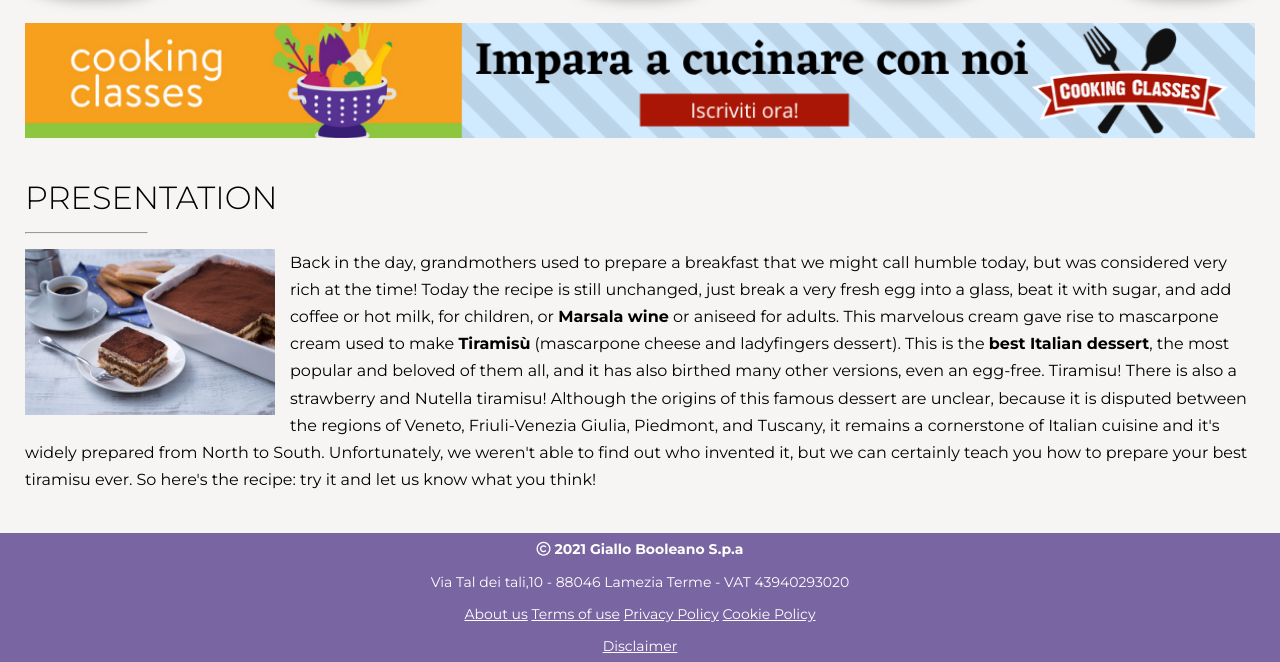
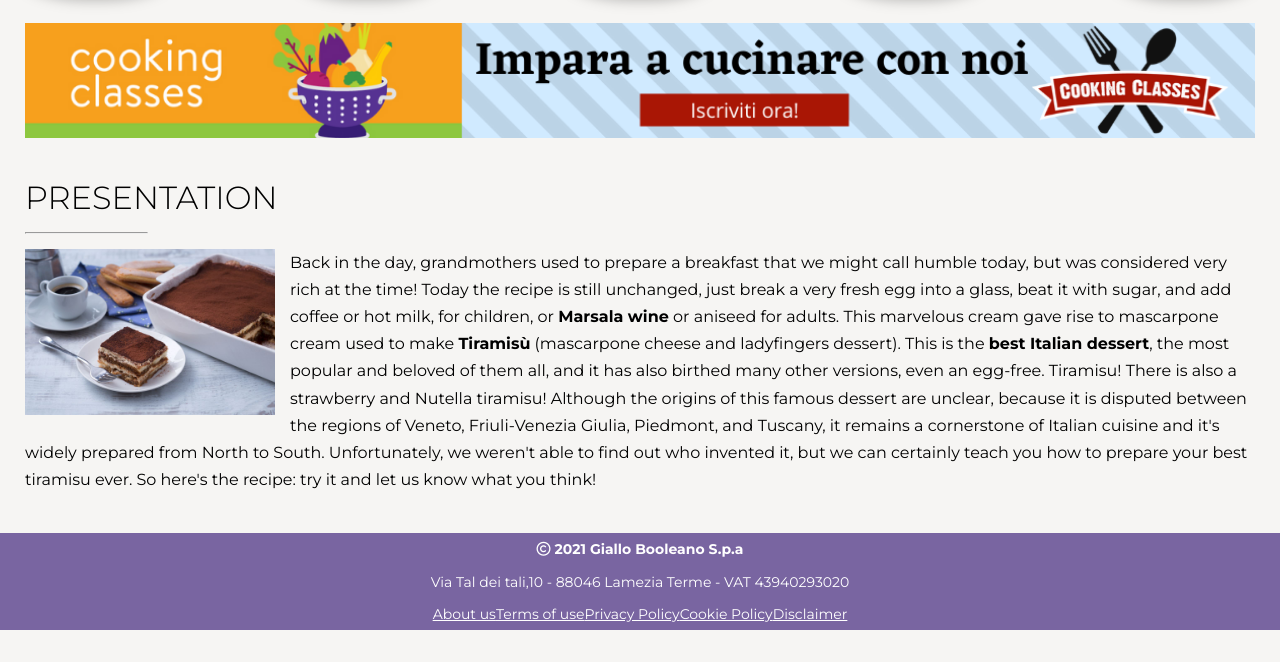
Before and after one commit to Alessandro-Frisone/htmlcss-responsive-layout, a plain HTML site: page index.html in a window 1280 px wide. Shown: the part 725-1387 px from the top of the page. After the commit the page ends 1355 px from the top, so only its background shows below. Drawn offline with Linux system fonts and the light colour scheme.

Commit message:
fix: footer

```diff
--- a/css/style.css
+++ b/css/style.css
@@ -243,6 +243,10 @@ footer a{
         float: left;
         margin-right: 15px;
     }
+    .link-footer{
+        display: flex;
+        justify-content: center;
+    }
 }
 
 @media screen and (min-width: 992px) {
--- a/index.html
+++ b/index.html
@@ -60,11 +60,13 @@
     <footer>
         <div><strong><i class="fa-regular fa-copyright"></i> 2021 Giallo Booleano S.p.a</strong> </div>
         <div>Via Tal dei tali,10 - 88046 Lamezia Terme - VAT 43940293020</div>
-        <a href="#">About us</a>
-        <a href="#">Terms of use</a>
-        <a href="#">Privacy Policy</a>
-        <a href="#">Cookie Policy</a>
-        <div><a href="#">Disclaimer</a></div>
+        <div class="link-footer">
+            <a href="#">About us</a>
+            <a href="#">Terms of use</a>
+            <a href="#">Privacy Policy</a>
+            <a href="#">Cookie Policy</a>
+            <div><a href="#">Disclaimer</a></div>
+        </div>
     </footer>
 </body>
 </html>
```
